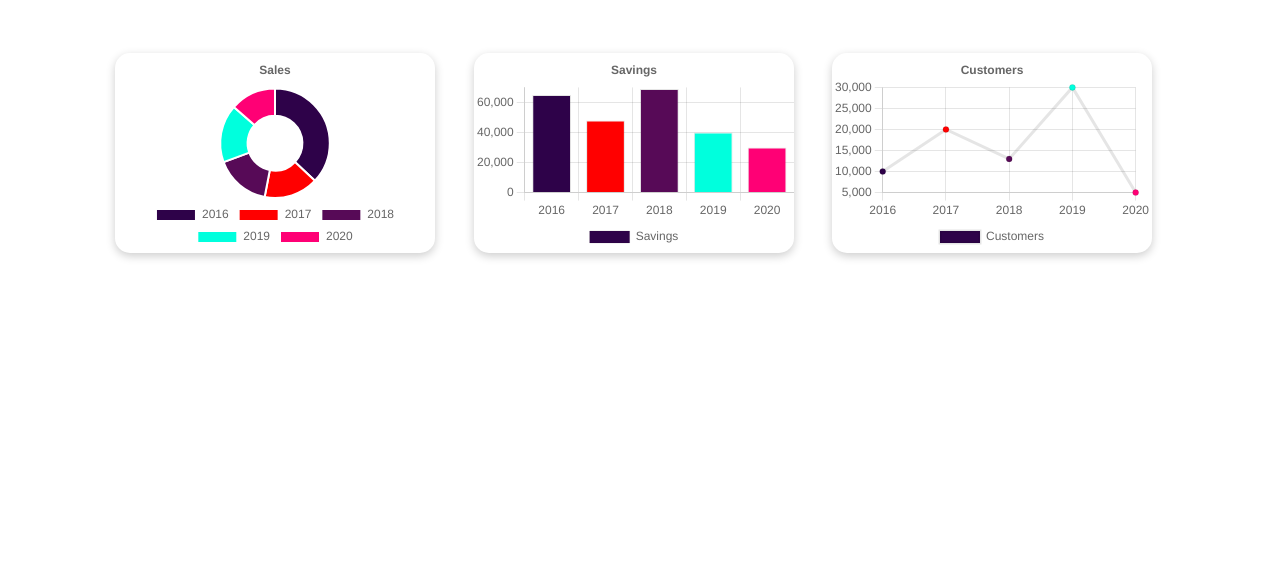
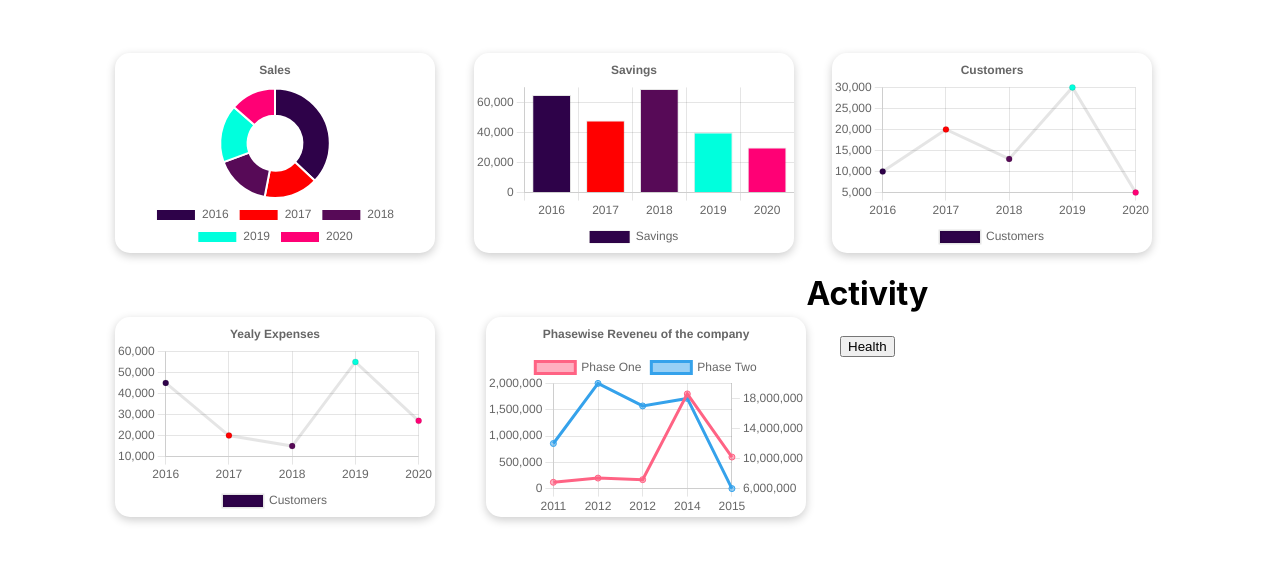
Before and after one commit to SANKALP1011/data-visualisation-dashbaord, a React (Create React App) app: page / in a window 1280 px wide. Shown: the part 139-700 px from the top of the page. Built offline with nearby package versions, Linux system fonts and the light colour scheme.

Commit message:
Wokring on the dashboard..

```diff
--- a/src/App.js
+++ b/src/App.js
@@ -7,11 +7,13 @@ import HealthCard from './Components/Card/HealthCard';
 import ExpensesChart from './Components/Charts/ExpensesChart';
 import { GroceryCard } from './Components/Card/GroceryCard';
 import TopCard from './Components/Card/TopCard';
+import BottomCard from './Components/Card/BottomCard';
 
 function App() {
   return (
     <div className="App">
       <TopCard/>
+      <BottomCard/>
       {/* <DonughtChart/>
         <BarChart/>
         <LineChart/>
--- a/src/Components/Card/BottomCard.jsx
+++ b/src/Components/Card/BottomCard.jsx
@@ -0,0 +1,15 @@
+import React from "react";
+import ExpensesChart from "../Charts/ExpensesChart";
+import RevenueChart from "../Charts/RevenueChart";
+import { HealthBox } from "./HealthBox";
+
+export const BottomCard = () =>{
+    return(
+        <div className="BottomCard">
+            <ExpensesChart/>
+            <RevenueChart/>
+            <HealthBox/>
+        </div>
+    )
+}
+export default BottomCard;
--- /dev/null
+++ b/src/Components/Card/HealthBox.jsx
@@ -0,0 +1,14 @@
+import React, { useState } from "react";
+import HealthCard from "./HealthCard";
+
+export const HealthBox = () =>{
+    const [healthCard,setHealthCard] = useState(false);
+
+    return<>
+      <div className="HealthBox">
+          <h1>Activity</h1>
+          <button onClick={()=>{setHealthCard(true)}}>Health</button>
+          {healthCard === true && <healthCard/>}
+      </div>
+    </>
+}
--- a/src/Components/Charts/RevenueChart.jsx
+++ b/src/Components/Charts/RevenueChart.jsx
@@ -98,7 +98,7 @@ ChartJS.register(
 
 
   return<>
-     <div className="LineChartBox">
+     <div className="LineChartBoxTwo">
          <Line data={data} options={options} width={200} height={200}/>
      </div>
   </>
--- a/src/Styles/Card/TopCard.css
+++ b/src/Styles/Card/TopCard.css
@@ -1,3 +1,6 @@
 .TopCard{
     display: flex;
 }
+.BottomCard{
+    display: flex;
+}
--- a/src/Styles/ExpenseChart.css
+++ b/src/Styles/ExpenseChart.css
@@ -1,7 +1,7 @@
 .ExpenseChart{
     width: 25%;
     height: 60%;
-    margin: 10% 30% 0 30%;
+    margin: 5% 0 0 9%;
     border-radius: 15px;
     box-shadow: 0 3px 10px rgb(0 0 0 / 0.2);
 }
--- a/src/Styles/LineChart.css
+++ b/src/Styles/LineChart.css
@@ -5,3 +5,10 @@
     border-radius: 15px;
     box-shadow: 0 3px 10px rgb(0 0 0 / 0.2);
 }
+.LineChartBoxTwo{
+    width: 25%;
+    height: 60%;
+    margin: 5% 0 0 4%;
+    border-radius: 15px;
+    box-shadow: 0 3px 10px rgb(0 0 0 / 0.2);
+}
```
